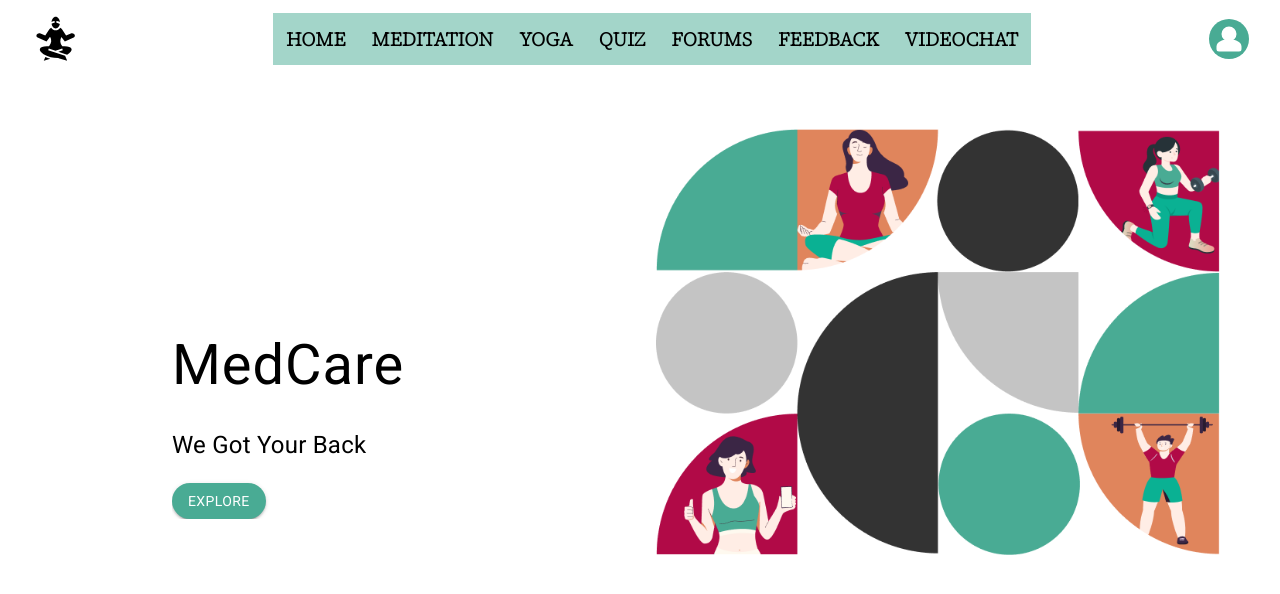
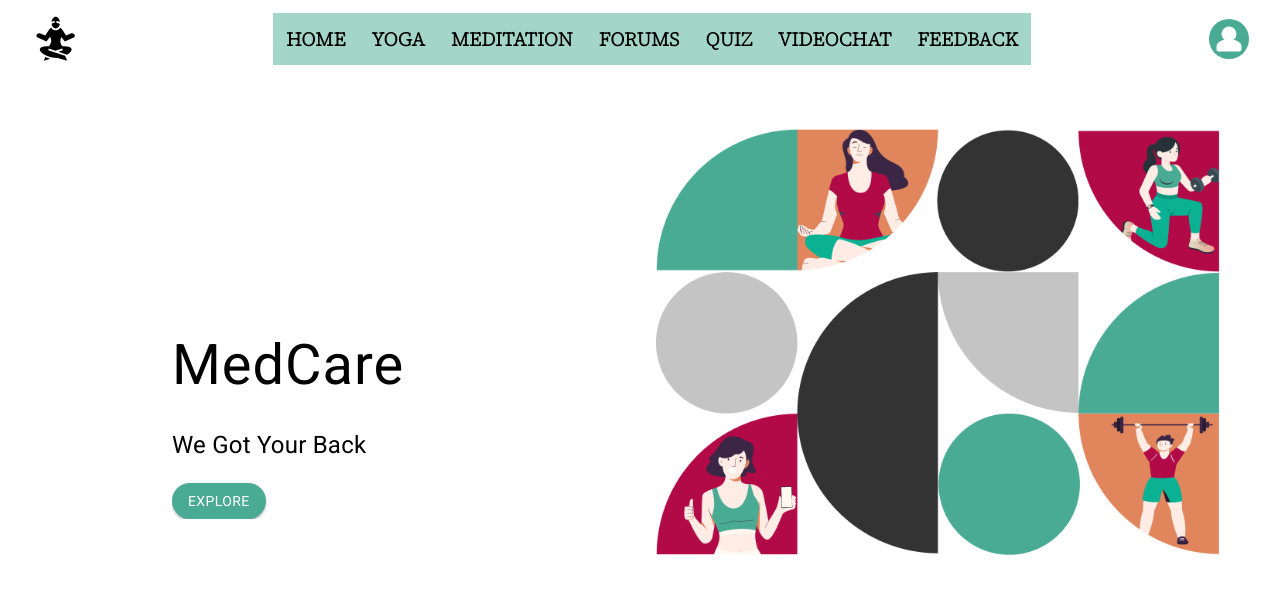
Before and after one commit to sanikaardekar/Make4thon_MedCare, a React (Create React App) app: page /home in a window 1280 px wide. Shown: the top 594 px of the page. Built offline with nearby package versions, Linux system fonts and the light colour scheme; the HTML template or start-up script is replaced by a standard one.

Commit message:
some changes

```diff
--- a/src/auth/Login.js
+++ b/src/auth/Login.js
@@ -11,7 +11,6 @@ import {
   Button,
 } from "@mui/material";
 import { MdEmail, MdVisibility, MdVisibilityOff } from "react-icons/md";
-import { makeStyles } from "@mui/styles";
 import { motion } from "framer-motion";
 import { useNavigate } from "react-router-dom";
 import { useFormik } from "formik";
@@ -20,7 +19,7 @@ import swal from 'sweetalert2';
 import { URL } from "../utils/api";
 
 export default function Login() {
-  const [isLoading, setLoading] = useState(true);
+  const [setLoading] = useState(true);
 
   const validationSchema = Yup.object({
     email: Yup.string("Enter your email")
@@ -32,15 +31,6 @@ export default function Login() {
       .required("Password is required"),
   });
 
-  const useStyles = makeStyles(() => ({
-    img: {
-      width: "200px",
-      height: "200px",
-    },
-    imgDiv: {
-      // padding: '0'
-    },
-  }));
   const [values, setValues] = useState({
     password: "",
     email: "",
@@ -89,9 +79,6 @@ export default function Login() {
     }
   }
 
-  // const handleChanges = (prop) => (event) => {
-  //   setValues({ ...values, [prop]: event.target.value });
-  // };
   const handleShowPassword = () => {
     console.log(setValues);
     setValues({ ...values, showPassword: !values.showPassword });
@@ -142,10 +129,6 @@ export default function Login() {
       createacc();
     },
   });
-
-  // const handleStorage = ()=>{
-  //   localStorage.setItem('', name)
-  // }
 
   return (
     <>
--- a/src/auth/Signup.js
+++ b/src/auth/Signup.js
@@ -19,7 +19,7 @@ import swal from 'sweetalert2';
 import { URL } from "../utils/api";
 
 export default function SignupForAdmin() {
-  const [isLoading, setLoading] = useState(true);
+  const [setLoading] = useState(true);
 
   const [values, setValues] = useState({
     email: "",
@@ -38,10 +38,6 @@ export default function SignupForAdmin() {
     console.log(values);
   };
 
-  // const handleClickShowPassword2 = () => {
-  //   setValues({ ...values, showPassword2: !values.showPassword2 });
-  // };
-
   const handleChange = (prop) => (event) => {
     setValues({ ...values, [prop]: event.target.value });
   };
@@ -55,11 +51,6 @@ export default function SignupForAdmin() {
       username: data.get("username"),
     });
     createacc();
-  };
-
-  const saveUsername = (value) => {
-    localStorage.setItem("username", value);
-    //localStorage.getItem("username");
   };
 
   const history = useNavigate();
--- a/src/components/HeaderFooter/Navbar.js
+++ b/src/components/HeaderFooter/Navbar.js
@@ -15,7 +15,6 @@ import { HiOutlineArrowNarrowRight } from "react-icons/hi";
 import Drawer from "@mui/material/Drawer";
 import Button from "@mui/material/Button";
 import Avatar from '@mui/material/Avatar';
-// import SelfImprovementIcon from '@mui/icons-material/SelfImprovement';
 import colors from "../../utils/colors"
 import "./Header.css";
 
@@ -64,7 +63,7 @@ const Navbar = () => {
             </ListItemText>
           </ListItem>
         </Link>
-        {["Meditation", "Yoga", "Quiz","Forums", "Feedback", "VideoChat"].map((text, index) => (
+        {["Yoga","Meditation","Forums","Quiz","VideoChat","Feedback"].map((text, index) => (
           <Link className="mobileDrawer" to={`/${text.toLowerCase()}`} style={{textDecoration:"none"}} key={index}>
             <ListItem button key={text} >
               <ListItemIcon>
@@ -77,7 +76,6 @@ const Navbar = () => {
           </Link>
         ))}
       </List>
-      {/* <hr style={{color:"white"}}/> */}
     </Box>
   );
   const name = localStorage.getItem("username");
@@ -149,23 +147,23 @@ const Navbar = () => {
               <Link className="headerLinks" to="/home">
                 <button className="btn">Home</button>
               </Link>
+              <Link className="headerLinks" to="/yoga">
+                <button className="btn">Yoga</button>
+              </Link>
               <Link className="headerLinks" to="/meditation">
                 <button className="btn">Meditation</button>
               </Link>
-              <Link className="headerLinks" to="/yoga">
-                <button className="btn">Yoga</button>
+              <Link className="headerLinks" to="/forums">
+                <button className="btn">Forums</button>
               </Link>
               <Link className="headerLinks" to="/quiz">
                 <button className="btn">Quiz</button>
               </Link>
-              <Link className="headerLinks" to="/forums">
-                <button className="btn">Forums</button>
+              <Link className="headerLinks" to="/videochat">
+                <button className="btn">VideoChat</button>
               </Link>
               <Link className="headerLinks" to="/feedback">
                 <button className="btn">Feedback</button>
-              </Link>
-              <Link className="headerLinks" to="/videochat">
-                <button className="btn">VideoChat</button>
               </Link>
             </div>
           </Box>
--- a/src/pages/VideoChat.js/VideoChat.js
+++ b/src/pages/VideoChat.js/VideoChat.js
@@ -1,5 +1,4 @@
 import React from "react";
-import { Link } from "react-router-dom";
 import { Button } from "@mui/material";
 
 const VideoChat = () => {
```
